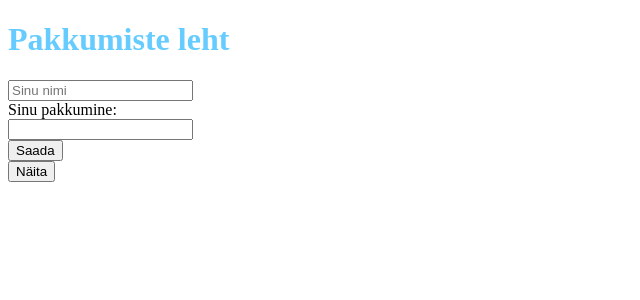
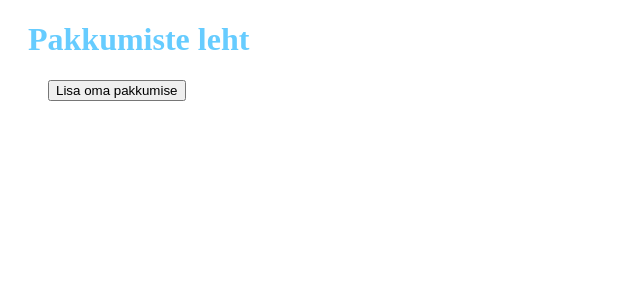
Before and after one commit to AureliaAurita4/i244_VR1, a PHP site: page /index.php in a window 1280 px wide. Shown: the top 300 px of the page, without its empty margins (0-640 px from the left). Run offline with PHP 8.4, Linux system fonts and the light colour scheme.

Commit message:
js lisatud

```diff
--- a/Eksam/index.php
+++ b/Eksam/index.php
@@ -28,6 +28,38 @@ mysqli_query($link, "SET CHARACTER SET UTF8");
 				font-family: 'Galdeano';
 				font-weight: bold;
 				color: #66ccff;
+				margin-left: 20px;
+			}
+
+			#kuvamine:hover {
+				cursor: pointer;
+				box-shadow: 3px 3px 1px grey;
+			}
+
+			#kuvamine {
+				max-width:47px;
+				margin-top: 10px;
+				margin-left: 10px;
+				display: none;
+			}
+
+			#saatmine:hover {
+				cursor: pointer;
+				box-shadow: 3px 3px 1px grey;
+			}
+
+			#saatmine {
+				margin-top: 10px;
+				margin-left: 10px;
+			}
+
+			#lisamine {
+				margin-left: 40px;
+				display: none;
+			}
+
+			#kuva-vorm {
+				margin-left: 40px;
 			}
 
 		</style>
@@ -37,11 +69,16 @@ mysqli_query($link, "SET CHARACTER SET UTF8");
 	<body>
 		<h1>Pakkumiste leht</h1>
 
+		<p id="kuva-vorm">
+			<button id="kuva-nupp" type="button">Lisa oma pakkumise</button>
+		</p>
+
 		<form id="lisamine" action="?lisa" method="POST">
-			<div><input type="text" name="nimi" placeholder="Sinu nimi"></div>
+			<label>Sinu nimi:</label>
+			<div><input type="text" name="nimi"></div>
 			<label>Sinu pakkumine:</label>
 			<div><input type="number" name="pakkumine"</div>
-			<div><input type="submit" value="Saada"></div>
+			<div><input id="saatmine" type="submit" value="Saada"></div>
 		</form>
 
 		<?php
@@ -66,7 +103,6 @@ mysqli_query($link, "SET CHARACTER SET UTF8");
 		}
 		?>
 
+		<script src="javascript.js"></script>
 	</body>
 </html>
-
-<!-- ." pakkumine ".print_r(mysqli_fetch_assoc($result)['pakkumine'])." oli parim." -->
--- /dev/null
+++ b/Eksam/javascript.js
@@ -0,0 +1,6 @@
+document.querySelector('#kuva-vorm button').addEventListener('click',
+	function(){
+		document.getElementById('lisamine').style.display = 'block';
+		document.getElementById('kuvamine').style.display = 'block';
+		document.getElementById('kuva-vorm').style.display = 'none';
+	});
```
